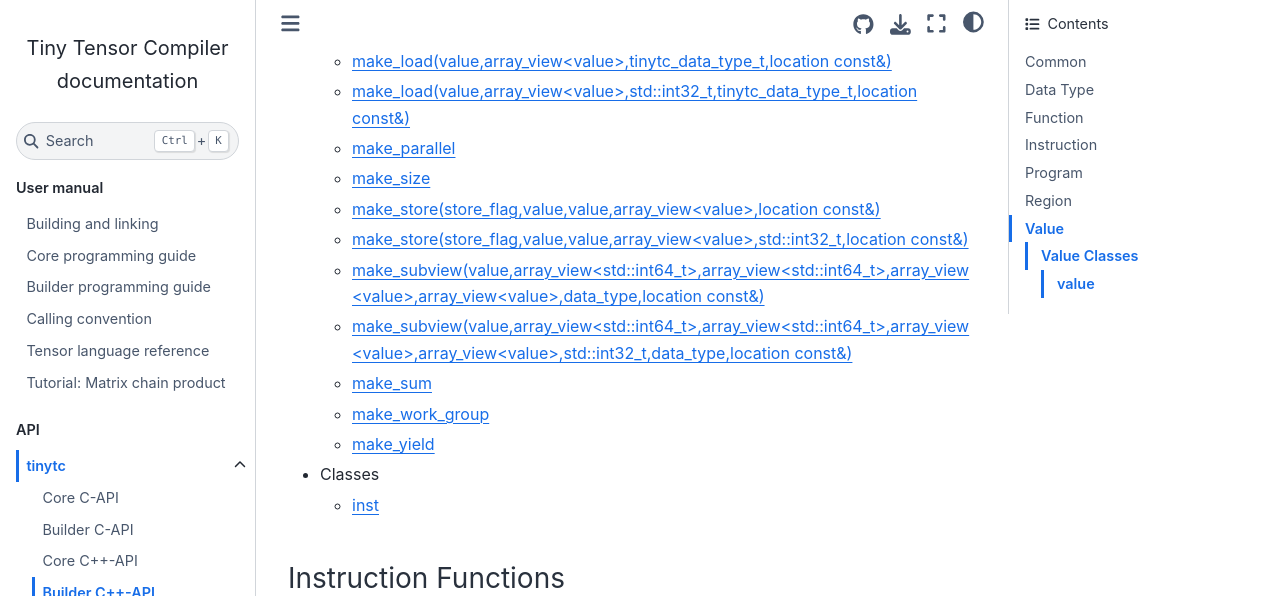
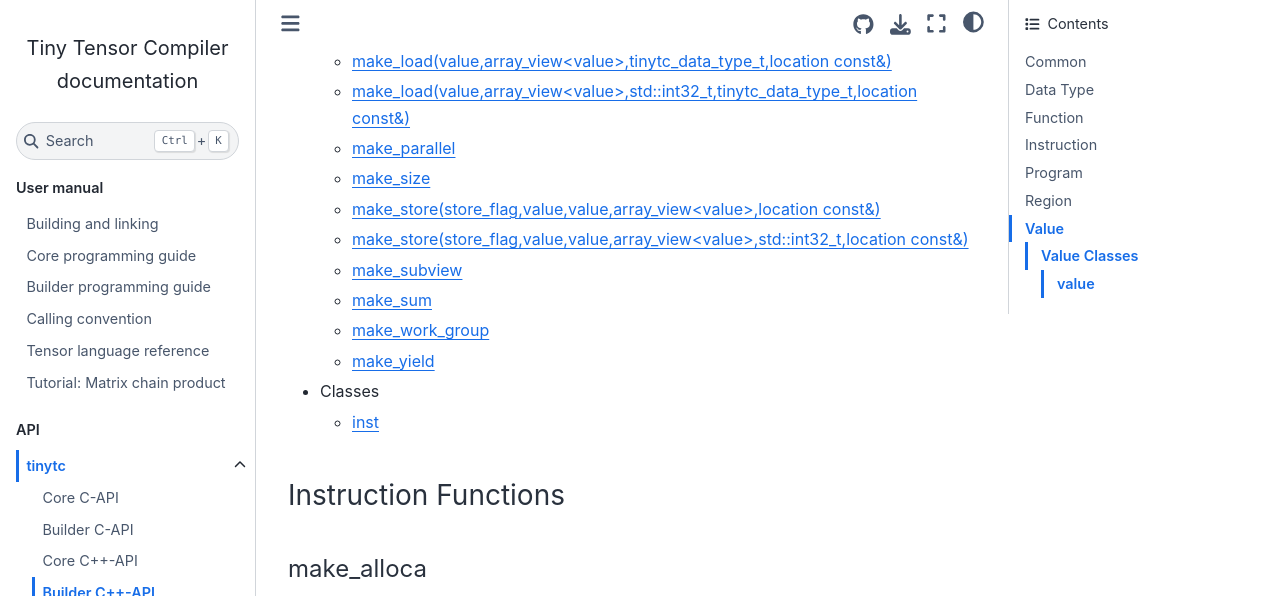
Before and after one commit to intel/tiny-tensor-compiler, a Sphinx documentation site: the page built from docs/api/builder_cxxapi.rst, in a window 1280 px wide and 900 px high, scrolled down 10733 px, cut to the strip 0-596 px from the top of the window. Built offline with Sphinx 7.4.7 and the Sphinx Book theme 1.1.4, drawn with Linux system fonts in a browser that asks for light colours; some of the changed text lies outside the part shown.

Commit message:
Remove align from subview
Signed-off-by: Carsten Uphoff <carsten.uphoff@intel.com>

```diff
--- a/docs/api/builder_cxxapi.rst
+++ b/docs/api/builder_cxxapi.rst
@@ -479,9 +479,7 @@
 
   * :ref:`tinytc::make_store(store_flag,value,value,array_view\<value\>,std::int32_t,location const&)`
 
-  * :ref:`tinytc::make_subview(value,array_view\<std::int64_t\>,array_view\<std::int64_t\>,array_view\<value\>,array_view\<value\>,data_type,location const&)`
-
-  * :ref:`tinytc::make_subview(value,array_view\<std::int64_t\>,array_view\<std::int64_t\>,array_view\<value\>,array_view\<value\>,std::int32_t,data_type,location const&)`
+  * :ref:`tinytc::make_subview`
 
   * :ref:`tinytc::make_sum`
 
@@ -741,19 +739,12 @@
 
 .. doxygenfunction:: tinytc::make_store(store_flag,value,value,array_view<value>,std::int32_t,location const&)
 
-.. _tinytc::make_subview(value,array_view\<std::int64_t\>,array_view\<std::int64_t\>,array_view\<value\>,array_view\<value\>,data_type,location const&):
+.. _tinytc::make_subview:
 
-make_subview(value,array_view<std::int64_t>,array_view<std::int64_t>,array_view<value>,array_view<value>,data_type,location const&)
-...................................................................................................................................
+make_subview
+............
 
-.. doxygenfunction:: tinytc::make_subview(value,array_view<std::int64_t>,array_view<std::int64_t>,array_view<value>,array_view<value>,data_type,location const&)
-
-.. _tinytc::make_subview(value,array_view\<std::int64_t\>,array_view\<std::int64_t\>,array_view\<value\>,array_view\<value\>,std::int32_t,data_type,location const&):
-
-make_subview(value,array_view<std::int64_t>,array_view<std::int64_t>,array_view<value>,array_view<value>,std::int32_t,data_type,location const&)
-................................................................................................................................................
-
-.. doxygenfunction:: tinytc::make_subview(value,array_view<std::int64_t>,array_view<std::int64_t>,array_view<value>,array_view<value>,std::int32_t,data_type,location const&)
+.. doxygenfunction:: tinytc::make_subview
 
 .. _tinytc::make_sum:
 
--- a/docs/api/builder_cxxapi.yaml
+++ b/docs/api/builder_cxxapi.yaml
@@ -89,8 +89,7 @@
       - tinytc::make_size
       - tinytc::make_store(store_flag,value,value,array_view<value>,location const&)
       - tinytc::make_store(store_flag,value,value,array_view<value>,std::int32_t,location const&)
-      - tinytc::make_subview(value,array_view<std::int64_t>,array_view<std::int64_t>,array_view<value>,array_view<value>,data_type,location const&)
-      - tinytc::make_subview(value,array_view<std::int64_t>,array_view<std::int64_t>,array_view<value>,array_view<value>,std::int32_t,data_type,location const&)
+      - tinytc::make_subview
       - tinytc::make_sum
       - tinytc::make_work_group
       - tinytc::make_yield
```
Also changed, not shown: docs/manual/tensor-ir.rst (+1 -7 lines), 10 other files.
